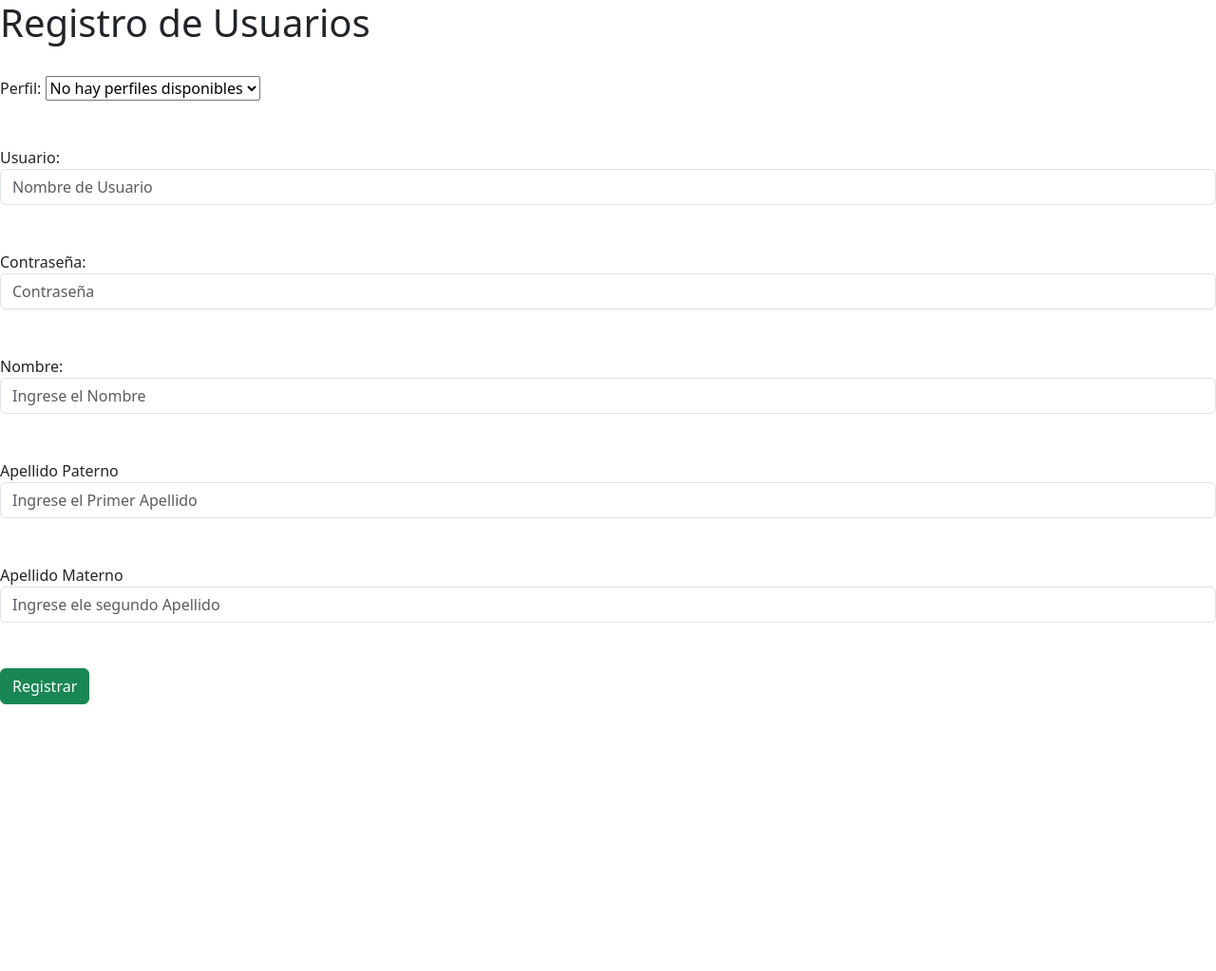
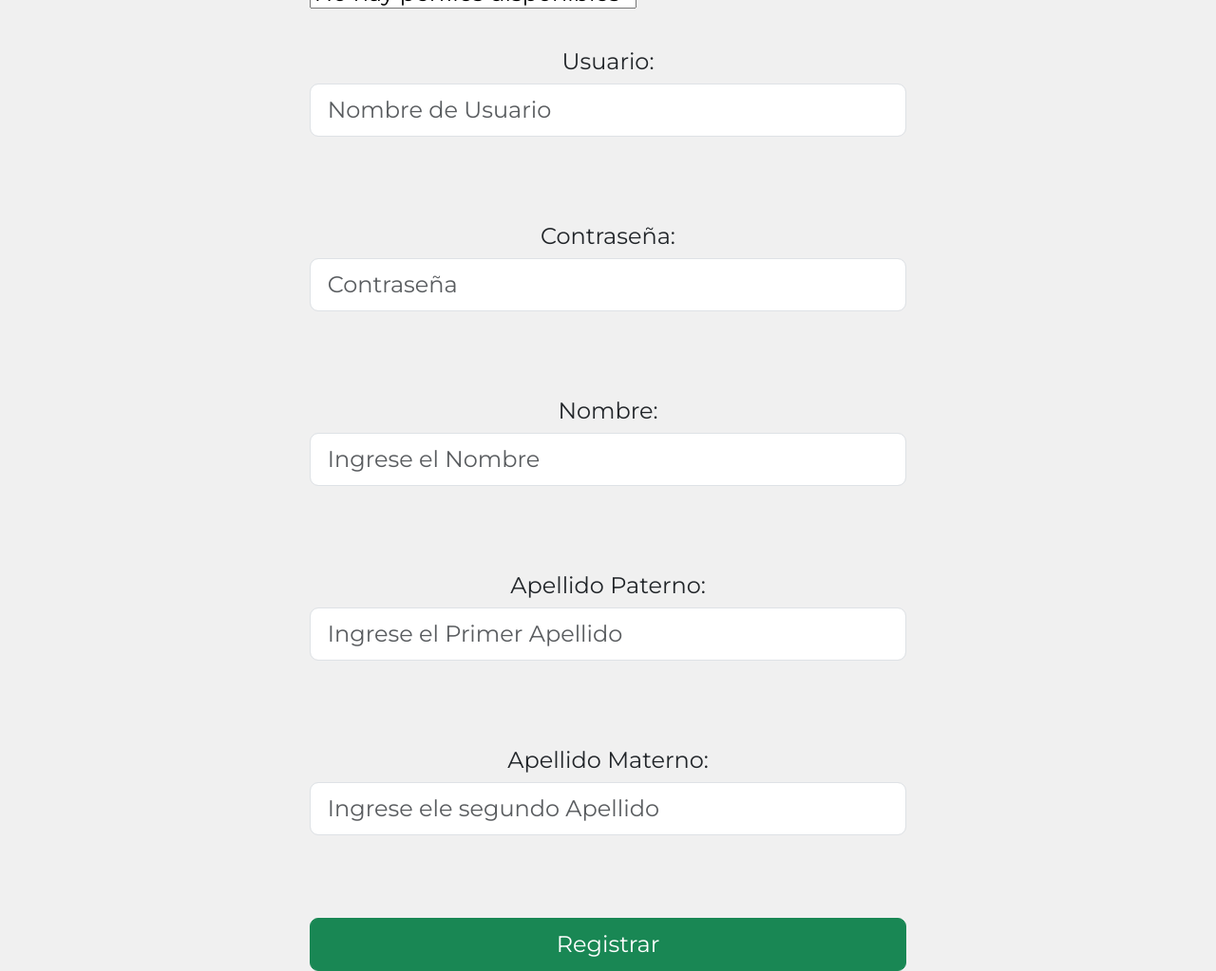
Before and after one commit to jesus-cisneros-ingeniero-software/sistema_setencia, a CodeIgniter 4 app: the page made by app/Views/auth/register.php in a window 1280 px wide. Shown: the whole page at 95% size. Before the commit the page ends 742 px from the top, so only its background shows below. Run offline with PHP 8.4 and a stand-in for CodeIgniter, Linux system fonts and the light colour scheme; the template is opened without the code that fills it, so the values that code supplies are empty; some libraries are stand-ins or nearby versions.

Commit message:
se reviso dieño de registro

```diff
--- a/app/Config/Routes.php
+++ b/app/Config/Routes.php
@@ -49,3 +49,5 @@
 $routes->get('/sentencias', 'SentenciasController::index');
 $routes->post('/sentencias/save', 'SentenciasController::save');
 $routes->get('/sentencias/agregar', 'SentenciasController::agregar');
+
+$routes->post('/login', 'AuthController::login');
--- a/app/Controllers/AuthController.php
+++ b/app/Controllers/AuthController.php
@@ -40,7 +40,7 @@
     ];
 
     $model->insert($data);
-    return redirect()->to('/login');
+    return redirect()->to('/');
   }
 
 
--- a/app/Views/auth/register.php
+++ b/app/Views/auth/register.php
@@ -1,15 +1,21 @@
+<!DOCTYPE html>
+<html lang="es_mx">
+
 <head>
   <meta charset="UTF-8">
   <meta name="viewport" content="width=device-width, initial-scale=1.0">
-  <title>Usuario</title>
-  <!--<link rel="stylesheet" href="<?= base_url('css/estilo.css') ?>">-->
-  <link href="https://cdn.jsdelivr.net/npm/bootstrap@5.3.3/dist/css/bootstrap.min.css" rel="stylesheet"
-    integrity="sha384-QWTKZyjpPEjISv5WaRU9OFeRpok6YctnYmDr5pNlyT2bRjXh0JMhjY6hW+ALEwIH" crossorigin="anonymous">
+  <title>Registro usuario</title>
+  <link rel="stylesheet" href="<?= base_url('css/estilo.css') ?>">
+  <link rel="stylesheet" href="<?= base_url('css/registro.css') ?>">
+  <link href="https://cdn.jsdelivr.net/npm/bootstrap@5.3.3/dist/css/bootstrap.min.css" rel="stylesheet">
+</head>
 
-</head>
+<body>
+
+  <form id="registerForm" method="post" action="<?= base_url('/auth/createUser'); ?>">
+    <div class="form-group col">
       <h1>Registro de Usuarios</h1>
-
-<form method="post" action="<?= base_url('auth/createUser'); ?>">
+      <br>
       <br>
       <label for="fkPerfil">Perfil:</label>
       <select id="fkPerfil" name="fkPerfil" required>
@@ -21,12 +27,8 @@
           <option value="">No hay perfiles disponibles</option>
         <?php endif; ?>
       </select><br>
+      <br>
 
-
-  <br><br>
-
-
-  <div class="form-group col">
       <label class="control-label" for="usuario">Usuario:</label>
       <input class="form-control" type="text" id="usuario" name="usuario" placeholder="Nombre de Usuario">
       <br><br>
@@ -44,13 +46,13 @@
       <br><br>
     </div>
     <div class="form-group col">
-    <label class="control-label" for="apellido_paterno">Apellido Paterno</label>
+      <label class="control-label" for="apellido_paterno">Apellido Paterno:</label>
       <input class="form-control" type="text" id="apellido_paterno" name="apellido_paterno"
         placeholder="Ingrese el Primer Apellido">
       <br><br>
     </div>
     <div class="form-group col">
-    <label class="control-label" for="apellido_materno">Apellido Materno</label>
+      <label class="control-label" for="apellido_materno">Apellido Materno:</label>
       <input class="form-control" type="text" id="apellido_materno" name="apellido_materno"
         placeholder="Ingrese ele segundo Apellido">
       <br><br>
@@ -60,3 +62,8 @@
     <!--<button type="submit">Registrarse</button>-->
     <button class="btn btn-success" type="submit">Registrar</button>
   </form>
+</body>
+<script src="https://cdn.jsdelivr.net/npm/sweetalert2@11"></script>
+
+<script src="<?= base_url('/js/alert.js') ?>"></script>
+<link rel="stylesheet" href="<?= base_url('/css/registro.css') ?>">
--- a/public/css/estilo.css
+++ b/public/css/estilo.css
@@ -1,10 +1,11 @@
-@import url('https://fonts.googleapis.com/css2?family=Inter:ital,opsz,wght@0,14..32,100..900;1,14..32,100..900&family=Krona+One&display=swap');
-
+@import url('https://fonts.googleapis.com/css2?family=Montserrat:ital,wght@0,100..900;1,100..900&display=swap');
 *{
-  font-size: 12px;
-  font-family: "Krona One", system-ui;
-  font-weight: 400;
+  font-family: "Montserrat", sans-serif;
+  font-size: 24px;
   font-style: normal;
+}
+label{
+  text-align: center;
 }
 
 h1{
--- /dev/null
+++ b/public/css/registro.css
@@ -0,0 +1,59 @@
+body {
+    font-family: "Montserrat", sans-serif;
+    background-color: #f0f0f0;
+    display: flex;
+    justify-content: center;
+    align-items: center;
+    height: 100vh;
+    margin: 0;
+}
+
+.form-container {
+    background-color: #ccc;
+    padding: 20px;
+    border-radius: 10px;
+    box-shadow: 0 0 10px rgba(0, 0, 0, 0.1);
+    width: 300px;
+}
+
+h2 {
+    text-align: center;
+    margin-bottom: 20px;
+}
+
+.form-group {
+    margin-bottom: 15px;
+}
+
+label {
+    display: block;
+    margin-bottom: 5px;
+}
+
+input {
+    width: 100%;
+    padding: 8px;
+    box-sizing: border-box;
+    border: 1px solid #ccc;
+    border-radius: 5px;
+    transition: border-color 0.3s;
+}
+
+input:focus {
+    border-color: #007BFF;
+}
+
+button {
+    width: 100%;
+    padding: 10px;
+    background-color: #007BFF;
+    color: white;
+    border: none;
+    border-radius: 5px;
+    cursor: pointer;
+    transition: background-color 0.3s;
+}
+
+button:hover {
+    background-color: #0056b3;
+}
--- /dev/null
+++ b/public/js/alert.js
@@ -0,0 +1,20 @@
+document.addEventListener("DOMContentLoaded", function () {
+  const form = document.getElementById("registerForm");
+  if (form) {
+    form.addEventListener("submit", function (event) {
+      event.preventDefault();
+      Swal.fire({
+        icon: "success",
+        title: "¡Registro exitoso!",
+        text: "Tu formulario ha sido enviado correctamente.",
+        confirmButtonText: "Todo bien",
+      }).then((result) => {
+        if (result.isConfirmed) {
+          window.location.href = "/"; // Redirige a la página principal
+        }
+      });
+    });
+  } else {
+    console.error('El elemento con ID "registerForm" no se encontró.');
+  }
+});
```
Lines whose indentation alone changed are shown as unchanged.
